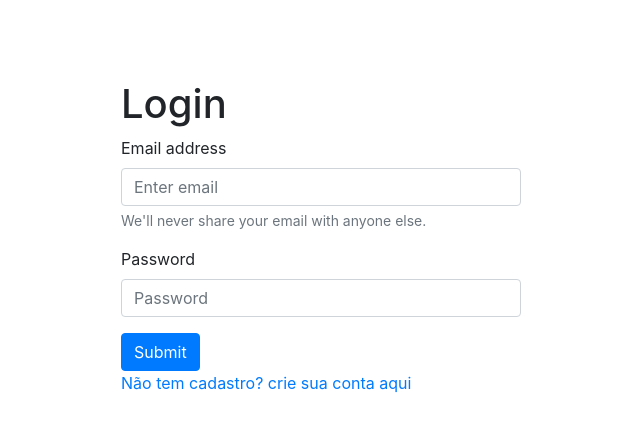
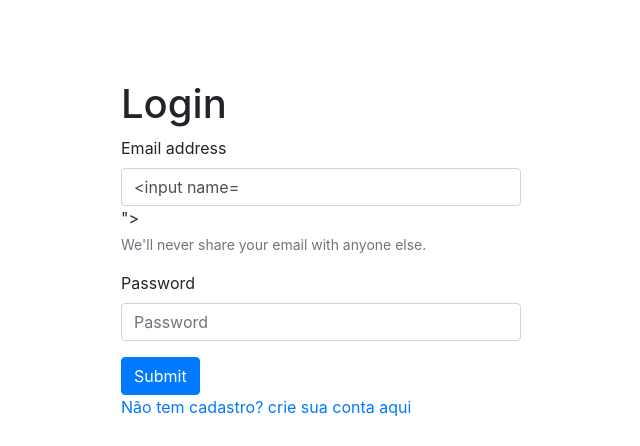
Before and after one commit to iurysm1/IFSC-WEBII, a Flask app: template aula_26_03/todo/templates/login.html in a window 1280 px wide. Shown: the top 446 px of the page, without its empty margins (119-759 px from the left). Run offline with Flask 3, Linux system fonts and the light colour scheme; the template is opened without the code that fills it, so the values that code supplies are empty, except form fields; form fields are guessed from the names that the template uses.

Commit message:
adicionando funcionalidade na login page
Deixar o campo de email preenchido caso o usuário erre a senha.

```diff
--- a/aula_26_03/todo/app.py
+++ b/aula_26_03/todo/app.py
@@ -49,7 +49,9 @@
                 flash('Nova tarefa adicionada', category='sucess')
             else:
                 flash('Nome da tarefa tem que ter mais de 2 digitos', category='error')
-    return render_template("home.html", user=current_user)
+    return render_template("home.html", user=current_user, form=request.form)
+
+
 
 @app.route("/login", methods=['GET', 'POST'])
 def login():
--- a/aula_26_03/todo/templates/login.html
+++ b/aula_26_03/todo/templates/login.html
@@ -13,7 +13,7 @@
         <form method="POST">
             <div class="form-group">
             <label for="exampleInputEmail1">Email address</label>
-            <input type="email" class="form-control" id="exampleInputEmail1" name="email" aria-describedby="emailHelp" placeholder="Enter email">
+            <input type="email" class="form-control" id="exampleInputEmail1" name="email" aria-describedby="emailHelp" placeholder="Enter email" value="{{form.email}}">
             <small id="emailHelp" class="form-text text-muted">We'll never share your email with anyone else.</small>
             </div>
             <div class="form-group">
```
